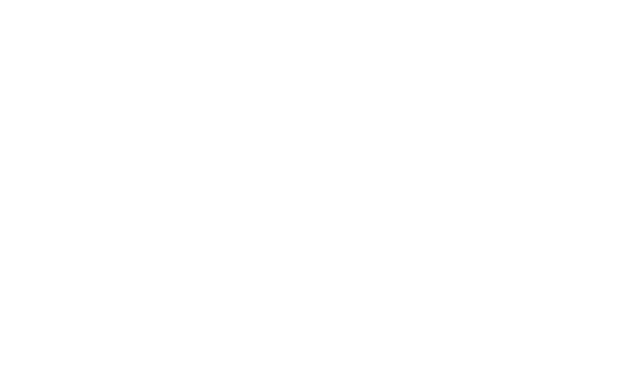
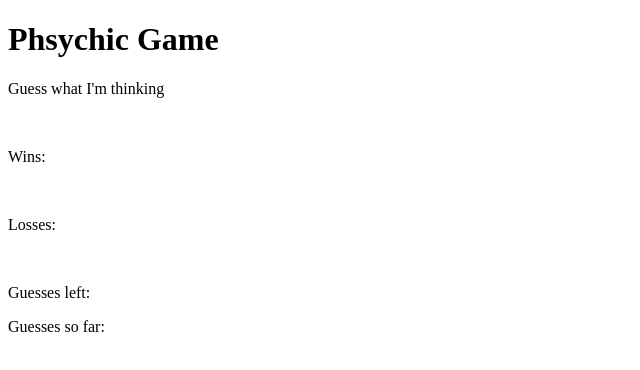
Before and after one commit to MissWibbon/phsycic-game, a plain HTML site: page index.html in a window 1280 px wide. Shown: the whole page, without its empty margins (0-640 px from the left). Drawn offline with Linux system fonts and the light colour scheme.

Commit message:
updated framework

```diff
--- a/index.html
+++ b/index.html
@@ -4,6 +4,12 @@
         <script src="/assets/js/game.js"></script>
     </head>
     <body>
+        <h1>Phsychic Game</h1>
+        <p>Guess what I'm thinking</p><br>
+        <p>Wins: </p><br>
+        <p>Losses: </p><br>
+        <p>Guesses left: </p>
+        <p>Guesses so far: </p>
 
     </body>
 </html>
```
